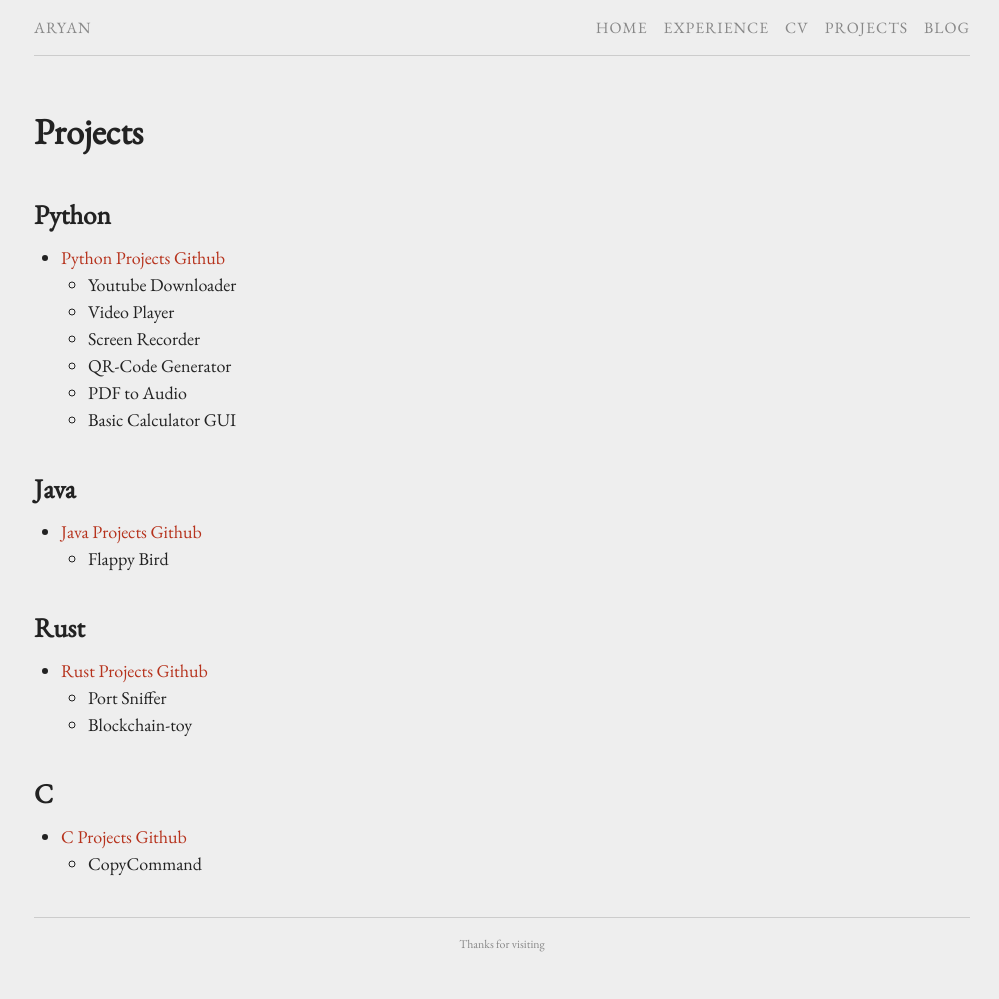
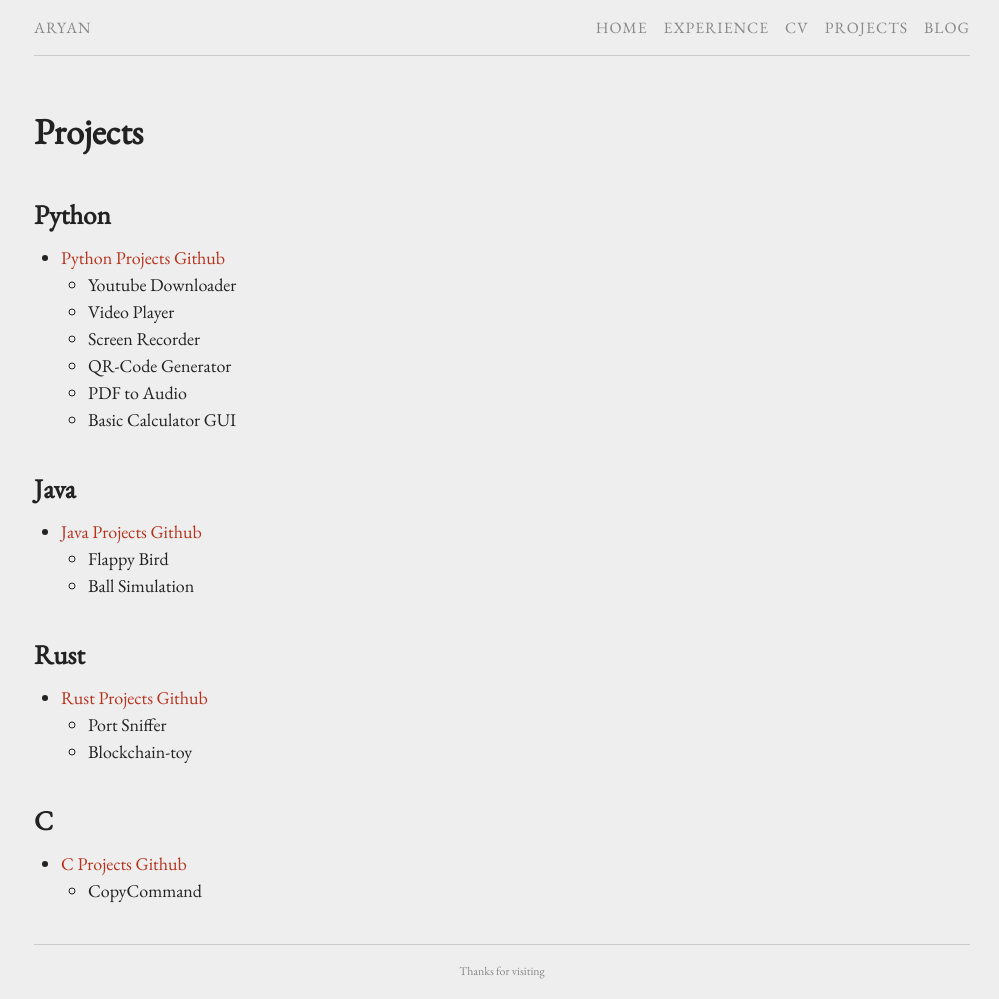
Before and after one commit to aa-ryan/aa-ryan.github.io, a Jekyll site: the page built from projects.md, in a window 1280 px wide. Shown: the whole page, without its empty margins (138-1137 px from the left). Built offline with Jekyll 4.4.1, drawn with Linux system fonts in a browser that asks for light colours; before the commit the page ends 972 px from its top, so only the background shows below that.

Commit message:
ballsim added

```diff
--- a/projects.md
+++ b/projects.md
@@ -20,6 +20,7 @@ permalink: /projects/
 
 - [Java Projects Github](https://github.com/aa-ryan/Projects/tree/master/Java)
   * Flappy Bird
+  * Ball Simulation
 
 
 ## Rust
```
